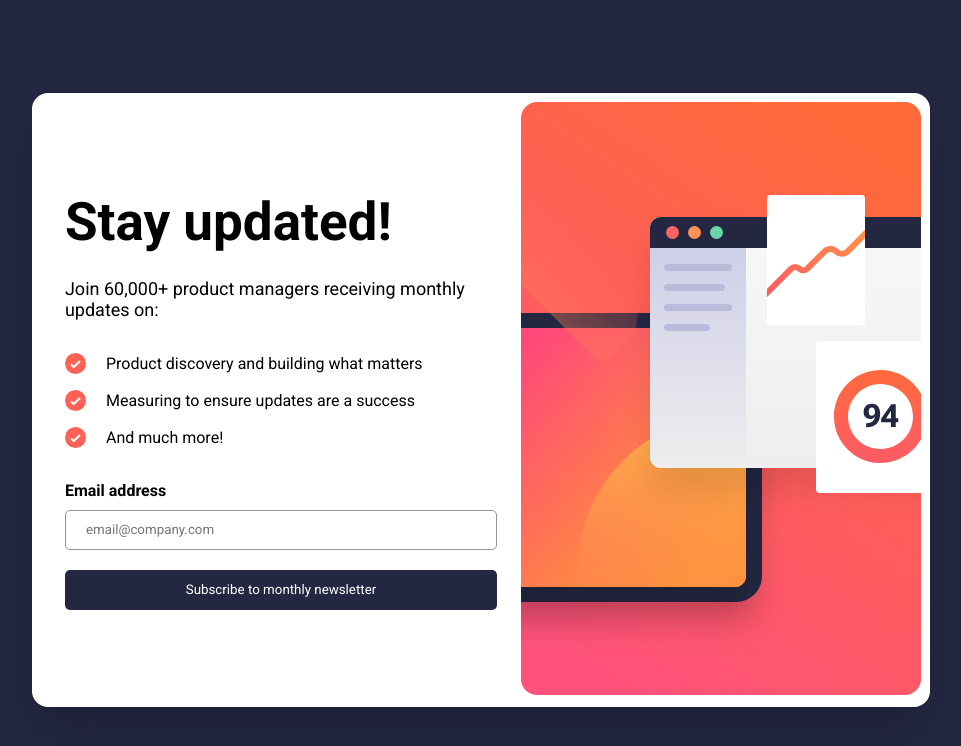
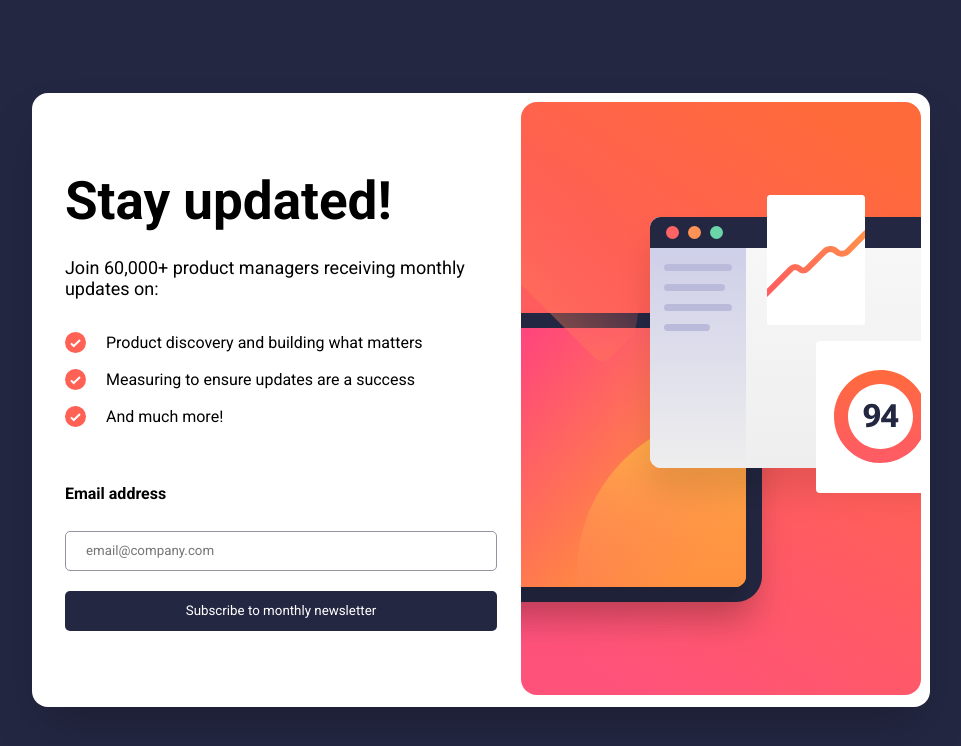
Before and after one commit to AndyMelone/sign-in-with-response, a React (Vite) app: page / in a window 1280 px wide. Shown: the top 746 px of the page, without its empty margins (159-1120 px from the left). Built offline with nearby package versions, Linux system fonts and the light colour scheme.

Commit message:
stye of label mail

```diff
--- a/src/components/Sign.jsx
+++ b/src/components/Sign.jsx
@@ -70,7 +70,14 @@ export default function Sign() {
                   justifyContent: "space-between",
                 }}
               >
-                <label htmlFor="email">Email address</label>
+                <label
+                  style={{
+                    padding: "24px 0 28px 0px ",
+                  }}
+                  htmlFor="email"
+                >
+                  Email address
+                </label>
                 {error && (
                   <strong
                     style={{
```
